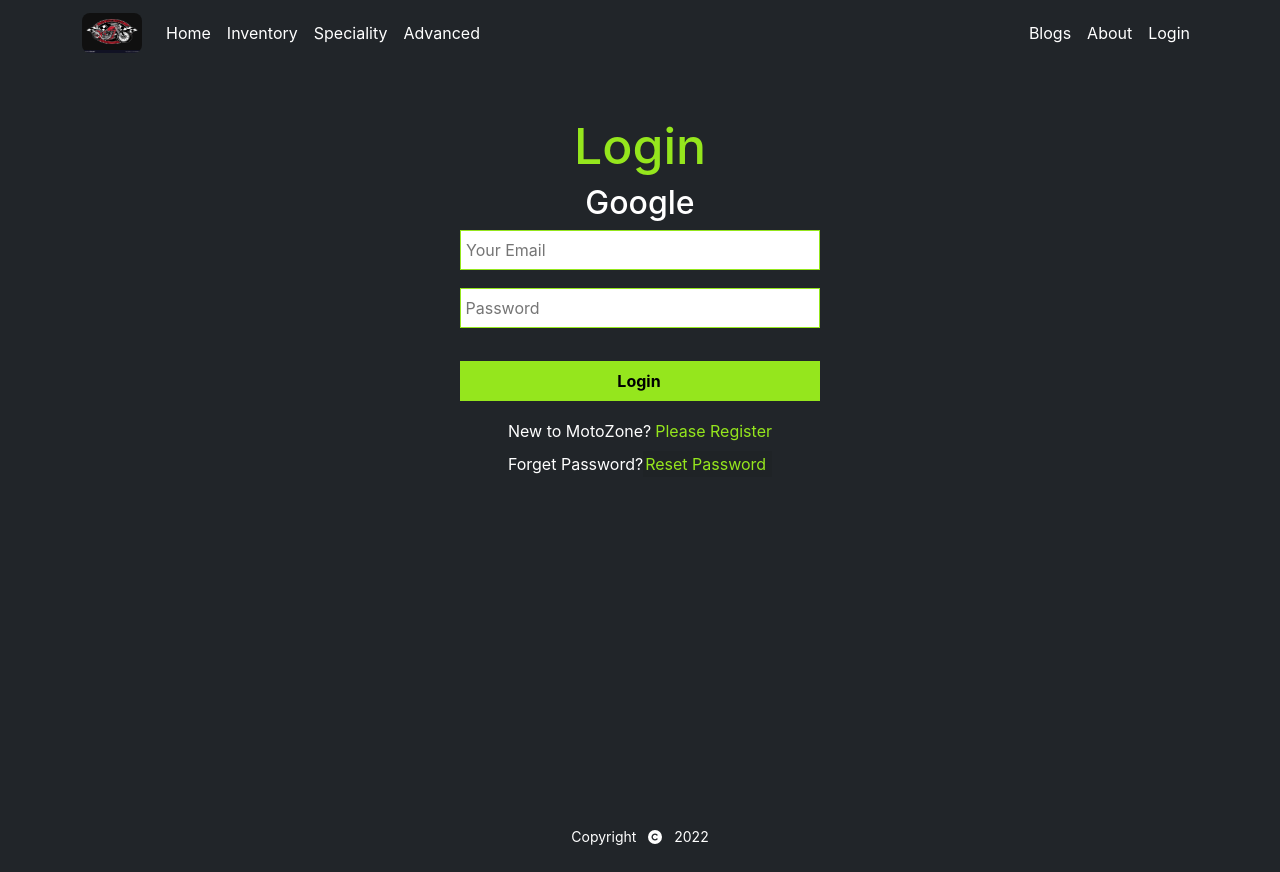
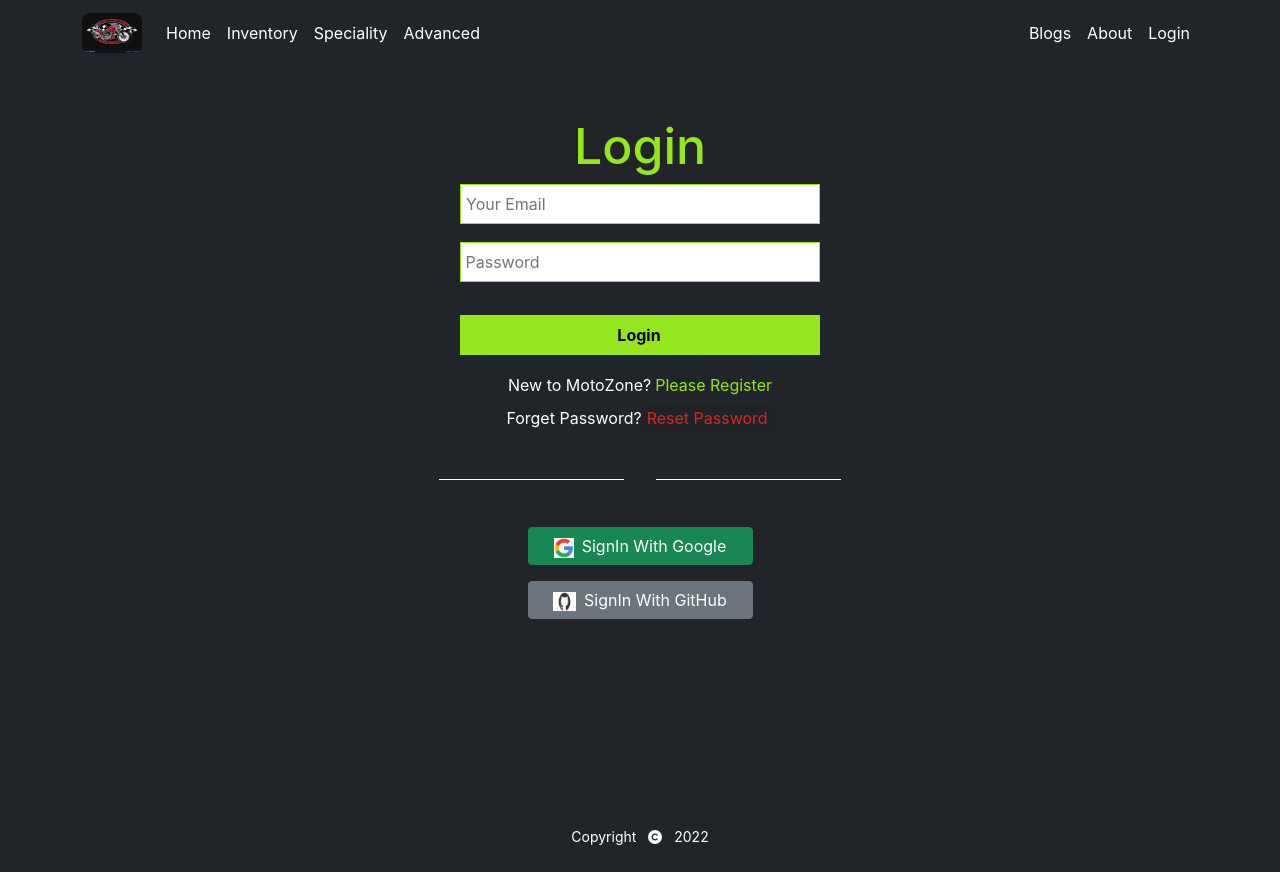
Before and after one commit to ariful892/motozone-client, a React (Create React App) app: page /login in a window 1280 px wide. Built offline with nearby package versions, Linux system fonts and the light colour scheme; no server answers.

Commit message:
user sign in with google completed

```diff
--- a/src/Pages/Home/InventoryItem/InventoryItem.css
+++ b/src/Pages/Home/InventoryItem/InventoryItem.css
@@ -24,3 +24,8 @@
     background-color: rgb(149, 230, 29);
     font-weight: bold;
 }
+
+.manage-btn:hover {
+    background-color: white;
+    border: 1px solid rgb(149, 230, 29);
+}
--- a/src/Pages/Login/Login/Login.css
+++ b/src/Pages/Login/Login/Login.css
@@ -1,11 +1,11 @@
 .reset-btn {
-    color: rgb(149, 230, 29);
+    color: rgba(244, 38, 38, 0.859);
     text-decoration: none;
     border: none;
     background-color: rgba(0, 0, 0, 0.065);
-    padding-left: 2px;
+    padding-left: 5px;
 }
 
 .reset-btn:hover {
-    color: white;
+    color: rgb(48, 34, 238);
 }
--- a/src/Pages/Login/Login/Login.js
+++ b/src/Pages/Login/Login/Login.js
@@ -57,7 +57,6 @@
     return (
         <div className='form-container'>
             <h2 className='title'>Login</h2>
-            <SocialLogin></SocialLogin>
             <form className='input-group' onSubmit={handleLogin}>
                 <input ref={emailRef} type="email" name="email" placeholder='Your Email' required />
                 <input type="password" name="password" placeholder='Password' required />
@@ -68,6 +67,7 @@
                 <Link className='form-link ms-1' to='/register'>Please Register</Link>
             </p>
             <p className='mt-2 text-white'>Forget Password?<button className='reset-btn' onClick={handleResetPassword}>Reset Password</button></p>
+            <SocialLogin></SocialLogin>
             <ToastContainer></ToastContainer>
         </div>
     );
--- a/src/Pages/Login/Register/Register.js
+++ b/src/Pages/Login/Register/Register.js
@@ -49,7 +49,7 @@
     return (
         <div className='form-container'>
             <h2 className='title'>Register</h2>
-            <SocialLogin></SocialLogin>
+
             <form className='input-group' onSubmit={handleRegister}>
                 <input type="text" name="name" id="" placeholder='Your Name' required />
                 <input type="email" name="email" id="" placeholder='Your Email' required />
@@ -61,6 +61,8 @@
             <p className='text-white'>Already have an account?
                 <Link className='form-link ms-1' to='/login'>Login</Link>
             </p>
+
+            <SocialLogin></SocialLogin>
         </div>
     );
 };
--- a/src/Pages/Login/SocialLogin/SocialLogin.js
+++ b/src/Pages/Login/SocialLogin/SocialLogin.js
@@ -1,9 +1,63 @@
 import React from 'react';
+import { useSignInWithGoogle } from 'react-firebase-hooks/auth';
+import { useNavigate } from 'react-router-dom';
+import auth from '../../../firebase.init';
+import Loading from '../../Shared/Loading/Loading';
+
+import google from '../../../images/social/google.png';
+import github from '../../../images/social/github.png';
 
 const SocialLogin = () => {
+
+    const [signInWithGoogle, googleUser, googleLoading, googleError] = useSignInWithGoogle(auth);
+
+    const navigate = useNavigate();
+    let errorElement;
+
+    if (googleError) {
+        errorElement = <p className='text-danger'>Error: {googleError?.message} </p>
+    }
+
+    if (googleLoading) {
+        return <Loading></Loading>
+    }
+
+    if (googleUser) {
+        navigate('/home');
+    }
+
     return (
         <div>
-            <h2 className='text-white'>Google</h2>
+            <div className='mt-3 mb-3'>
+
+                <div className='d-flex align-items-center me-4 ms-4'>
+                    <div style={{ height: '1px' }} className='w-50 bg-white'>
+
+                    </div>
+                    <p className='mt-2 p-2'>or</p>
+                    <div style={{ height: '1px' }} className='w-50 bg-white'>
+
+                    </div>
+
+                </div>
+
+                <div>
+                    <button
+                        onClick={() => signInWithGoogle()}
+                        className='btn btn-success w-50 d-block mx-auto my-3'>
+                        <img height={20} src={google} alt=''></img>
+                        <span className='ps-2'>SignIn With Google</span>
+                    </button>
+
+                    <button
+
+                        className='btn btn-secondary w-50 d-block mx-auto my-2'>
+                        <img height={19} src={github} alt=''></img>
+                        <span className='ps-2'>SignIn With GitHub</span>
+                    </button>
+                </div>
+                {errorElement}
+            </div>
         </div>
     );
 };
```
Also changed, not shown: src/images/social/github.png (added), src/images/social/google.png (added).
